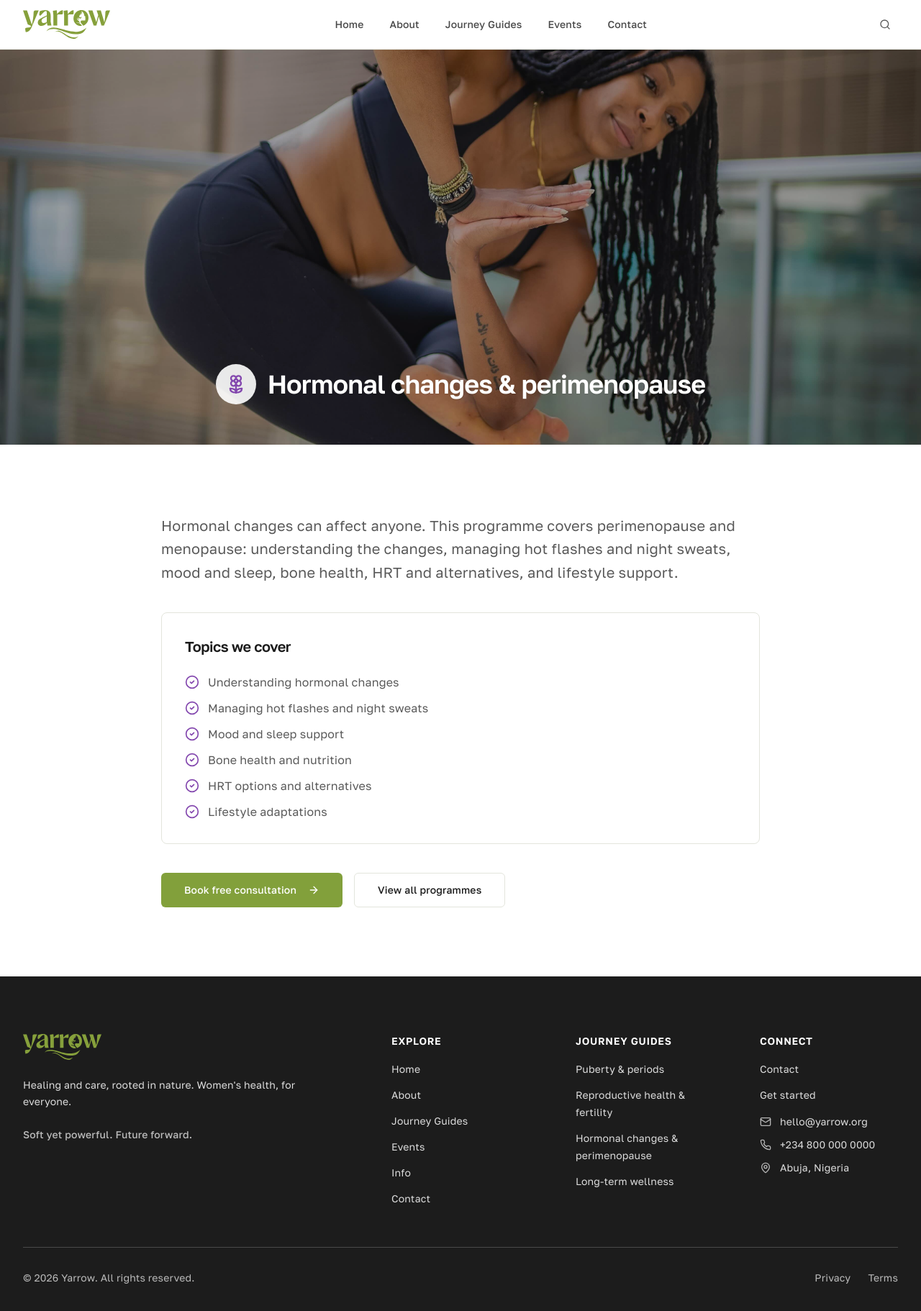
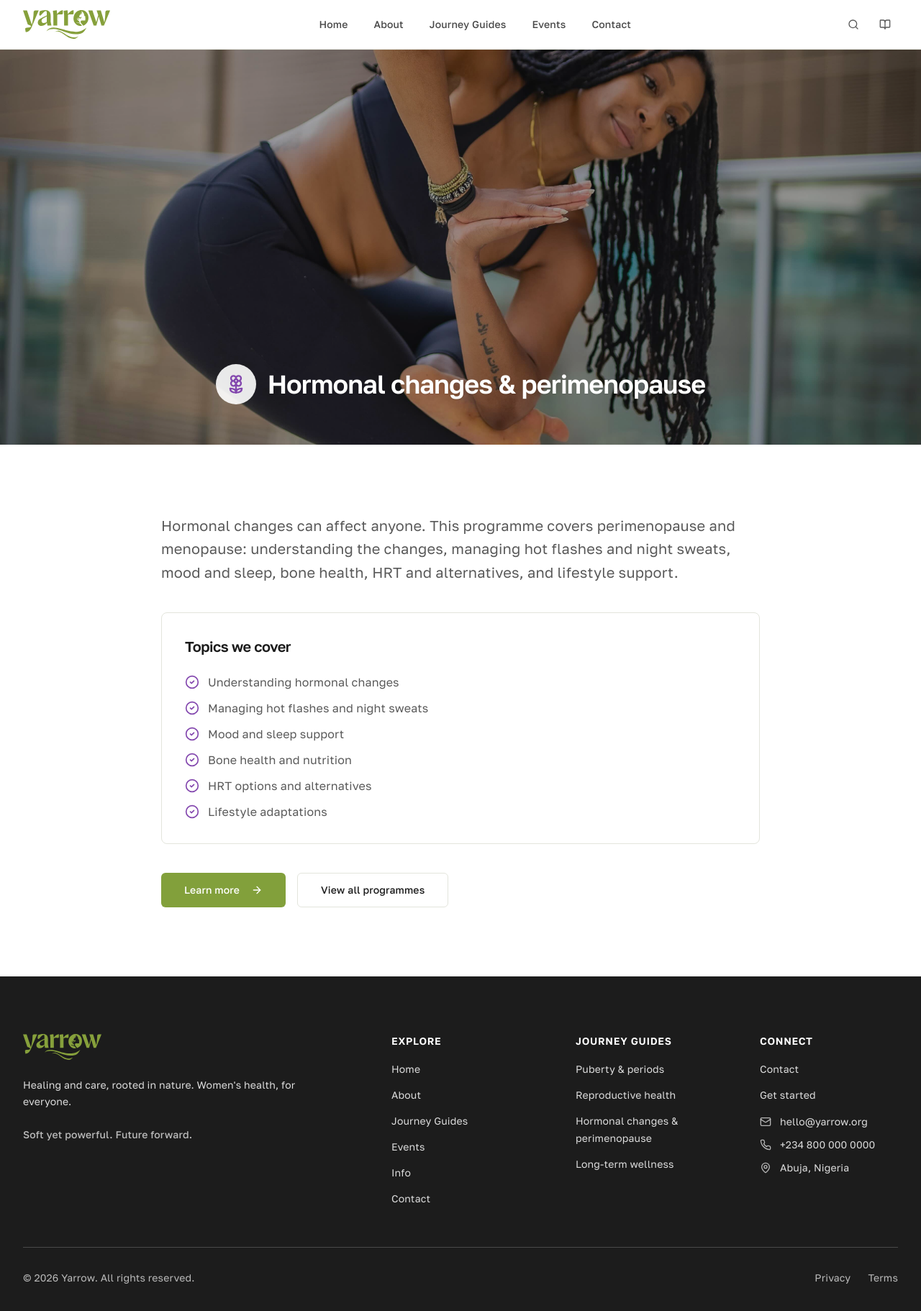
Before and after one commit to godfredakpan/yarrow, a React (Vite) app: page /programs/hormonal in a window 1280 px wide. Shown: the top 1822 px of the page at 72% size. Built offline with nearby package versions, Linux system fonts and the light colour scheme; the HTML template or start-up script is replaced by a standard one.

Commit message:
udpated  changes

```diff
--- a/src/components/home/HeroSection.tsx
+++ b/src/components/home/HeroSection.tsx
@@ -44,10 +44,23 @@ export function HeroSection() {
               className="mt-6 h-14 px-8 rounded-xl bg-primary hover:bg-primary/90 text-primary-foreground font-semibold text-base border-0 shadow-lg gap-2 [animation-delay:200ms]"
             >
               <Link to="/programs" className="gap-2">
-                Health Hubs
+                Health Hub
                 <ArrowRight className="h-5 w-5" />
               </Link>
             </Button>
+          </div>
+
+          {/* Our vision section */}
+          <div className="max-w-md bg-background/90 backdrop-blur-sm rounded-2xl p-5 sm:p-6 border border-border/60 shadow-lg shadow-foreground/[0.08] animate-fade-in-up opacity-0 [animation-fill-mode:forwards] lg:mb-4 text-foreground">
+            <p className="section-eyebrow mb-1 text-foreground/90">Our vision</p>
+            <p className="text-sm uppercase tracking-[0.18em] text-foreground/70 mb-2">
+              The future we&apos;re building toward
+            </p>
+            <p className="text-sm sm:text-[0.9375rem] leading-relaxed text-foreground/90">
+              Yarrow envisions a future where every woman has the knowledge, confidence, and support to take control of her
+              health. Through accessible education on contraception, reproductive health conditions, and common infections,
+              we aim to empower women to make informed decisions and advocate for their well-being.
+            </p>
           </div>
         </div>
       </div>
--- a/src/components/layout/Footer.tsx
+++ b/src/components/layout/Footer.tsx
@@ -17,7 +17,7 @@ const footerSections = {
     title: "Journey Guides",
     links: [
       { name: "Puberty & periods", path: "/programs/foundations" },
-      { name: "Reproductive health & fertility", path: "/programs/reproductive" },
+      { name: "Reproductive health", path: "/programs/reproductive" },
       { name: "Hormonal changes & perimenopause", path: "/programs/hormonal" },
       { name: "Long-term wellness", path: "/programs/wellness" },
     ],
--- a/src/components/layout/Header.tsx
+++ b/src/components/layout/Header.tsx
@@ -162,7 +162,7 @@ export function Header() {
             {/* <Button asChild size="sm" className="h-9 bg-primary hover:bg-primary/90">
               <Link to="/programs">Get started</Link>
             </Button> */}
-            {isHome && homeSidebar && (
+            {homeSidebar && (
               <Button
                 type="button"
                 variant="ghost"
@@ -176,7 +176,7 @@ export function Header() {
                 aria-label="Open health topics"
                 aria-expanded={homeSidebar.isOpen}
               >
-                <SidebarMenuIcon className="h-5 w-5" />
+                <BookOpen className="h-5 w-5" />
               </Button>
             )}
           </div>
@@ -191,7 +191,7 @@ export function Header() {
             >
               {isMenuOpen ? <X className="h-5 w-5" /> : <Menu className="h-5 w-5" />}
             </Button>
-            {isHome && homeSidebar && (
+            {homeSidebar && (
               <Button
                 type="button"
                 variant="ghost"
--- a/src/lib/didYouKnow.ts
+++ b/src/lib/didYouKnow.ts
@@ -5,7 +5,6 @@
 export const didYouKnowFacts: string[] = [
   "Different types of period products are available for your use.",
   "Disposable options like Pads and tampons, and reusable alternatives such as menstrual cups, menstrual discs, period underwear and sea sponges, are all designed for managing menstrual flow, offering various levels of convenience, sustainability and body compatibility",
-  "Consider convenience, comfort and cost",
   "Tampons/cups/discs offer freedom for an active life, sports and perhaps a sustainable solution for longer term use.",
   "If leaks occur, its may be due to size or positioning. Try a different product or consult with a clinician if needed.",
   "Birth control pills work best when taken at the same time every day. In addition to preventing pregnancy, some pills can also help with lighter periods, more regular cycles, and reduced menstrual cramps.",
--- a/src/lib/programStages.ts
+++ b/src/lib/programStages.ts
@@ -53,12 +53,12 @@ export const programStages: ProgramStage[] = [
     description:
       "Family planning, and managing conditions like PCOS or endometriosis. Compare contraceptive options and preconception health.",
     descriptionLong:
-      "Focused on reproductive health for anyone who wants it: fertility awareness, family planning, managing conditions like PCOS and endometriosis, comparing contraceptive options, vaginal health, managing UTIs, and preconception health. No age limits — just evidence-based support.",
+      "Focused on reproductive health for anyone who wants it: family planning, managing conditions like PCOS and endometriosis, comparing contraceptive options, vaginal health, managing UTIs, and preconception health. No age limits — just evidence-based support.",
     image: `${IMG}/youngwomen.jpeg`,
     color: "young",
     icon: Heart,
     topics: [
-      "Fertility awareness and family planning",
+      "Family planning",
       "Managing PCOS, endometriosis, and other conditions",
       "Contraceptive options comparison",
       "Preconception health",
--- a/src/lib/searchIndex.ts
+++ b/src/lib/searchIndex.ts
@@ -55,11 +55,11 @@ export const searchIndex: SearchItem[] = [
     keywords: ["puberty", "periods", "menstrual", "contraception", "first period"],
   },
   {
-    title: "Reproductive health & fertility",
+    title: "Reproductive health",
     path: "/programs/reproductive",
-    snippet: "Family planning, fertility, PCOS, reproductive health.",
+    snippet: "Family planning, PCOS, reproductive health.",
     category: "Programme",
-    keywords: ["fertility", "pcos", "family planning", "pregnancy", "reproductive"],
+    keywords: ["pcos", "family planning", "pregnancy", "reproductive"],
   },
   {
     title: "Hormonal changes & perimenopause",
@@ -88,13 +88,6 @@ export const searchIndex: SearchItem[] = [
     snippet: "Information and support for PCOS.",
     category: "Topic",
     keywords: ["pcos", "polycystic"],
-  },
-  {
-    title: "Fertility",
-    path: "/programs/reproductive",
-    snippet: "Fertility awareness and family planning.",
-    category: "Topic",
-    keywords: ["fertility", "family planning", "pregnancy"],
   },
   {
     title: "Menopause",
--- a/src/pages/About.tsx
+++ b/src/pages/About.tsx
@@ -32,7 +32,7 @@ const About = () => {
       <PageBanner
         eyebrow="About us"
         title="About us"
-        description="We are dedicated to providing trusted, accessible women's health information and support to women at every stage of life."
+        description="Yarrow was created to address the gaps that continue to exist in women’s healthcare."
         image={images.bannerAbout}
       />
 
@@ -40,9 +40,9 @@ const About = () => {
       <section className="section-padding">
         <div className="container-journal max-w-3xl">
           {/* <h2 className="font-display mb-6">About Yarrow</h2> */}
-          <p className="text-lg text-muted-foreground mb-4">
+          {/* <p className="text-lg text-muted-foreground mb-4">
             Yarrow was created to address the gaps that continue to exist in women’s healthcare.
-          </p>
+          </p> */}
           <p className="text-lg text-muted-foreground mb-4">
             Too often, women are left with unanswered questions about their bodies. They struggle to find clear,
             reliable information on topics like birth control, irregular periods, urinary tract infections, yeast
@@ -66,10 +66,7 @@ const About = () => {
             <li>Provide access to trusted care</li>
             <li>Close the gaps in women’s healthcare—one informed decision at a time</li>
           </ul>
-          {/* vission statement below*/}
-          <h2 className="text-lg text-muted-foreground mb-3 font-display">Our vision statement:</h2>
-          <p className="text-lg text-muted-foreground">
-          Yarrow envisions a future where every woman has the knowledge, confidence, and support to take control of her health. Through accessible education on contraception, reproductive health conditions, and common infections, we aim to empower women to make informed decisions and advocate for their well-being.</p>
+          {/* vision statement moved to homepage */}
         </div>
       </section>
 
--- a/src/pages/Contact.tsx
+++ b/src/pages/Contact.tsx
@@ -317,7 +317,7 @@ const Contact = () => {
                         <SelectContent>
                           <SelectItem value="general">General Health Questions</SelectItem>
                           <SelectItem value="menstrual">Menstrual Health</SelectItem>
-                          <SelectItem value="fertility">Fertility & Family Planning</SelectItem>
+                          <SelectItem value="familyplanning">Family Planning</SelectItem>
                           <SelectItem value="pcos">PCOS / Endometriosis</SelectItem>
                           <SelectItem value="menopause">Perimenopause / Menopause</SelectItem>
                           <SelectItem value="mental">Mental Health & Wellness</SelectItem>
--- a/src/pages/ProgramStage.tsx
+++ b/src/pages/ProgramStage.tsx
@@ -85,7 +85,7 @@ const ProgramStagePage = () => {
           <div className="flex flex-col sm:flex-row gap-4">
             <Button asChild size="lg" className="h-12 px-8">
               <Link to="/contact">
-                Book free consultation
+                Learn more
                 <ArrowRight className="ml-2 h-4 w-4" />
               </Link>
             </Button>
--- a/src/pages/admin/AdminContactRequests.tsx
+++ b/src/pages/admin/AdminContactRequests.tsx
@@ -29,7 +29,7 @@ import { useState } from "react";
 const TOPIC_LABELS: Record<string, string> = {
   general: "General Health Questions",
   menstrual: "Menstrual Health",
-  fertility: "Fertility & Family Planning",
+  familyplanning: "Family Planning",
   pcos: "PCOS / Endometriosis",
   menopause: "Perimenopause / Menopause",
   mental: "Mental Health & Wellness",
```
